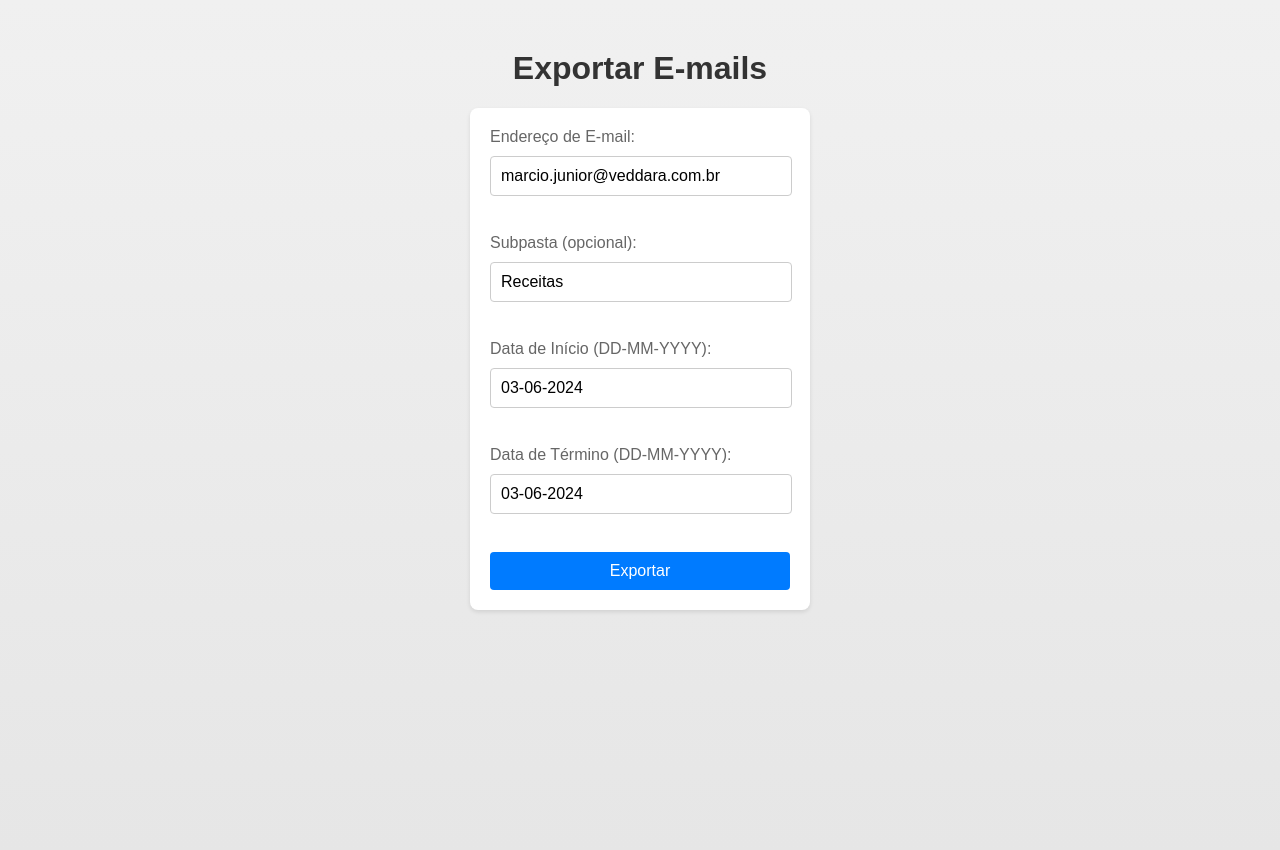
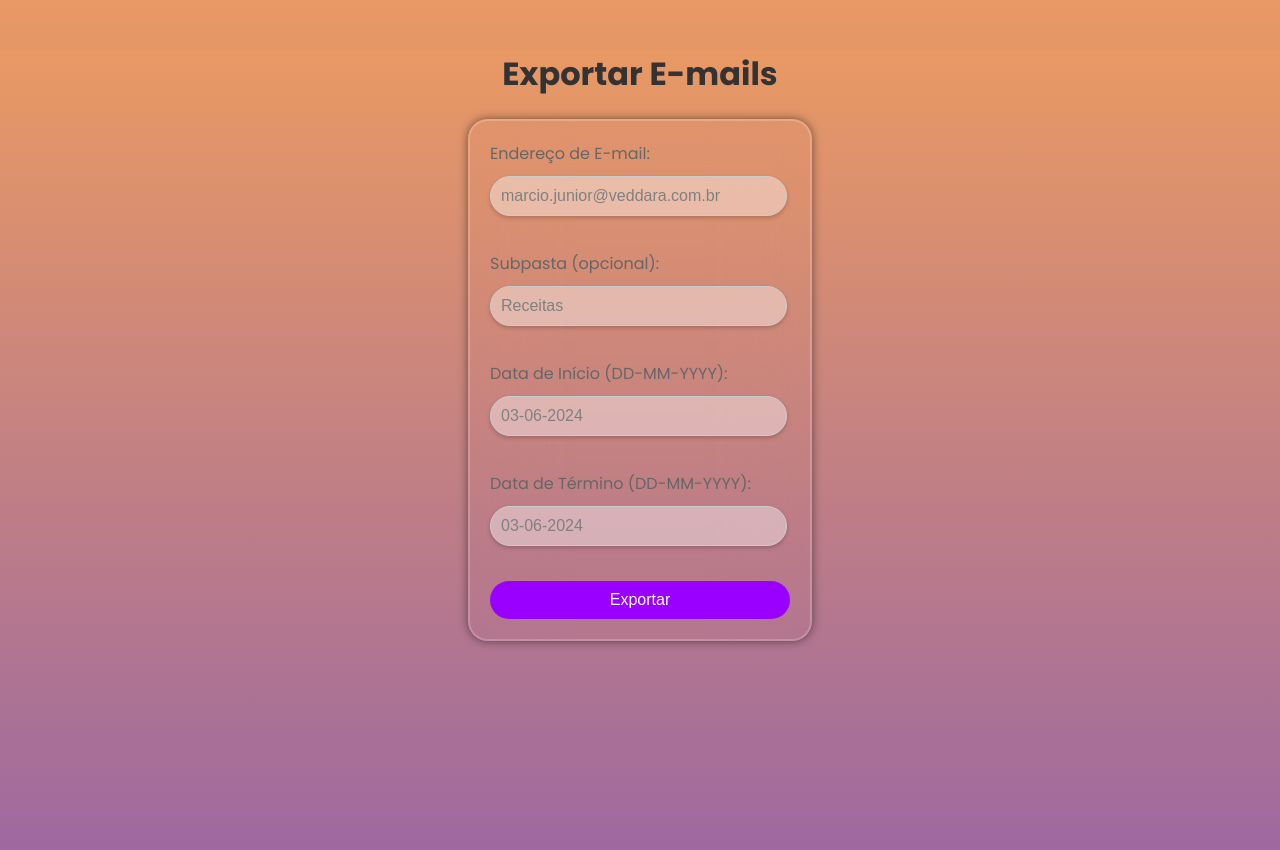
Before and after one commit to guiviaana/ExtractEmails, a Flask app: page / in a window 1280 px wide. Run offline with Flask 3, Linux system fonts and the light colour scheme.

Commit message:
adicionado CSS alternativo

```diff
--- a/static/style.css
+++ b/static/style.css
@@ -1,11 +1,12 @@
+@import url('https://fonts.googleapis.com/css2?family=Poppins:wght@300;400;500;600;700;800;900&display=swap');
+
 body, html {
     height: 100%;
     margin: 0;
     padding: 0;
-    font-family: Arial, sans-serif;
-    background: linear-gradient(to bottom, #f0f0f0, #e6e6e6); /* Fundo degradê */
+    font-family: 'Poppins', sans-serif;
+    background: linear-gradient(to bottom, #e99964, #9e69a0); /* Fundo degradê */
 }
-
 h1 {
     text-align: center;
     margin-top: 50px;
@@ -15,10 +16,13 @@ h1 {
 form {
     width: 300px;
     margin: 0 auto;
-    background: #fff;
+    background: transparent;
+    border: 2px solid rgba(255, 255, 255, .2);
+    backdrop-filter: blur(40px);
+    box-shadow: 0 0 10px rgba(0, 0, 0, .5);
+    color: white;
+    border-radius: 20px;
     padding: 20px;
-    border-radius: 8px;
-    box-shadow: 0 2px 4px rgba(0, 0, 0, 0.1);
 }
 
 label {
@@ -28,20 +32,24 @@ label {
 }
 
 input[type="text"] {
-    width: calc(100% - 20px);
+
+    margin-bottom: 10px;
+    font-size: 16px;
+    border: 1px solid #ccc;
+    border-radius: 20px;
     padding: 10px;
-    margin-bottom: 20px;
-    border: 1px solid #ccc;
-    border-radius: 4px;
-    font-size: 16px;
+    background-color: rgba(255, 255, 255, 0.4);
+    box-shadow: 0 2px 4px rgba(0, 0, 0, 0.2);
+    min-width: 275px;
+    color: gray;
 }
 
 button[type="submit"] {
     width: 100%;
     padding: 10px;
-    background: #007bff;
+    background: #9900ff;
     border: none;
-    border-radius: 4px;
+    border-radius: 20px;
     color: #fff;
     font-size: 16px;
     cursor: pointer;
@@ -49,7 +57,7 @@ button[type="submit"] {
 }
 
 button[type="submit"]:hover {
-    background: #0056b3;
+    background: #2c0049;
 }
 
 ul {
```
